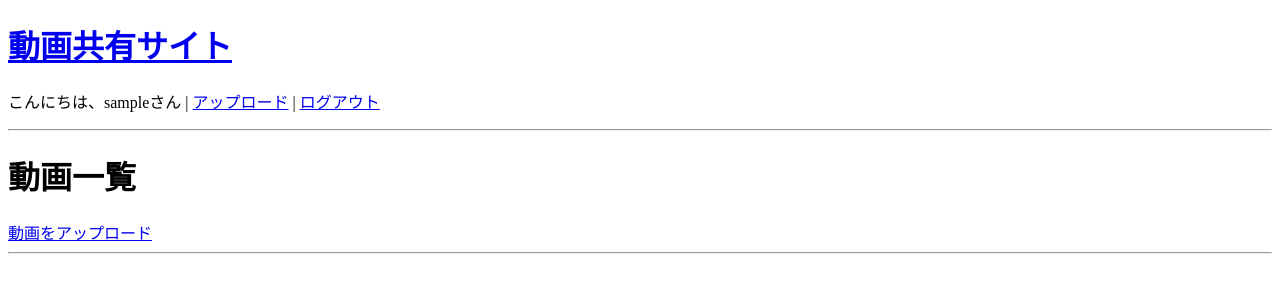
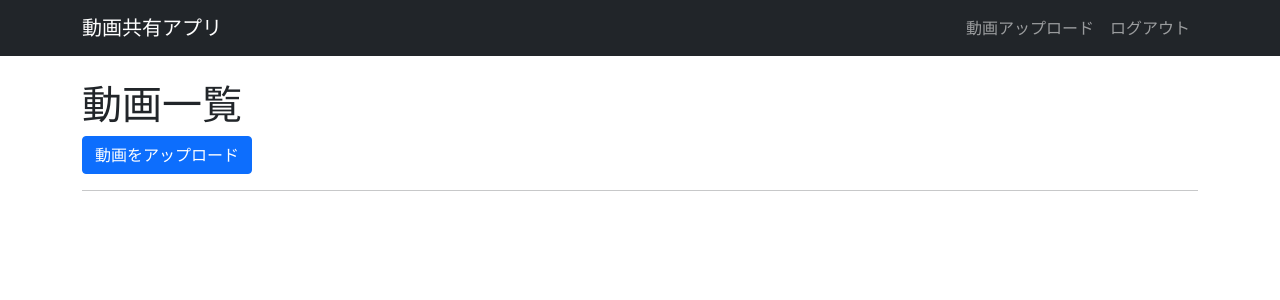
Before and after one commit to 398170/398, a Flask app: page / in a window 1280 px wide. Shown: the top 300 px of the page. Run offline with Flask 3, Linux system fonts and the light colour scheme; a user stored in the database is signed in; some libraries are stand-ins or nearby versions.

Commit message:
Update layout.html

```diff
--- a/templates/layout.html
+++ b/templates/layout.html
@@ -2,32 +2,50 @@
 <html lang="ja">
 <head>
     <meta charset="UTF-8">
-    <title>トンツーサンキューハチ</title>
+    <meta name="viewport" content="width=device-width, initial-scale=1.0">
+    <title>動画共有アプリ</title>
+    <link rel="stylesheet" href="https://cdnjs.cloudflare.com/ajax/libs/bootstrap/5.1.0/css/bootstrap.min.css">
 </head>
 <body>
-    <header>
-        <h1><a href="{{ url_for('index') }}">動画共有サイト</a></h1>
-        {% if 'username' in session %}
-            <p>こんにちは、{{ session.username }}さん |
-            <a href="{{ url_for('upload') }}">アップロード</a> |
-            <a href="{{ url_for('logout') }}">ログアウト</a></p>
+    <nav class="navbar navbar-expand-lg navbar-dark bg-dark">
+        <div class="container">
+            <a class="navbar-brand" href="{{ url_for('index') }}">動画共有アプリ</a>
+            <div class="collapse navbar-collapse" id="navbarNav">
+                <ul class="navbar-nav ms-auto">
+                    {% if current_user.is_authenticated %}
+                        <li class="nav-item">
+                            <a class="nav-link" href="{{ url_for('upload') }}">動画アップロード</a>
+                        </li>
+                        <li class="nav-item">
+                            <a class="nav-link" href="{{ url_for('logout') }}">ログアウト</a>
+                        </li>
                     {% else %}
-            <a href="{{ url_for('login') }}">ログイン</a> |
-            <a href="{{ url_for('register') }}">登録</a>
+                        <li class="nav-item">
+                            <a class="nav-link" href="{{ url_for('login') }}">ログイン</a>
+                        </li>
+                        <li class="nav-item">
+                            <a class="nav-link" href="{{ url_for('register') }}">ユーザー登録</a>
+                        </li>
                     {% endif %}
-        <hr>
-    </header>
+                </ul>
+            </div>
+        </div>
+    </nav>
 
-    {% with messages = get_flashed_messages() %}
+    <div class="container mt-4">
+        {% with messages = get_flashed_messages(with_categories=true) %}
             {% if messages %}
-        <ul>
-          {% for message in messages %}
-            <li>{{ message }}</li>
+                <div class="alert alert-dismissible fade show" role="alert">
+                    {% for category, message in messages %}
+                        <strong>{{ category.capitalize() }}!</strong> {{ message }}
                     {% endfor %}
-        </ul>
+                    <button type="button" class="btn-close" data-bs-dismiss="alert" aria-label="Close"></button>
+                </div>
             {% endif %}
         {% endwith %}
+        {% block content %}{% endblock %}
+    </div>
 
-    {% block content %}{% endblock %}
+    <script src="https://cdnjs.cloudflare.com/ajax/libs/bootstrap/5.1.0/js/bootstrap.bundle.min.js"></script>
 </body>
 </html>
```
Lines whose indentation alone changed are shown as unchanged.
